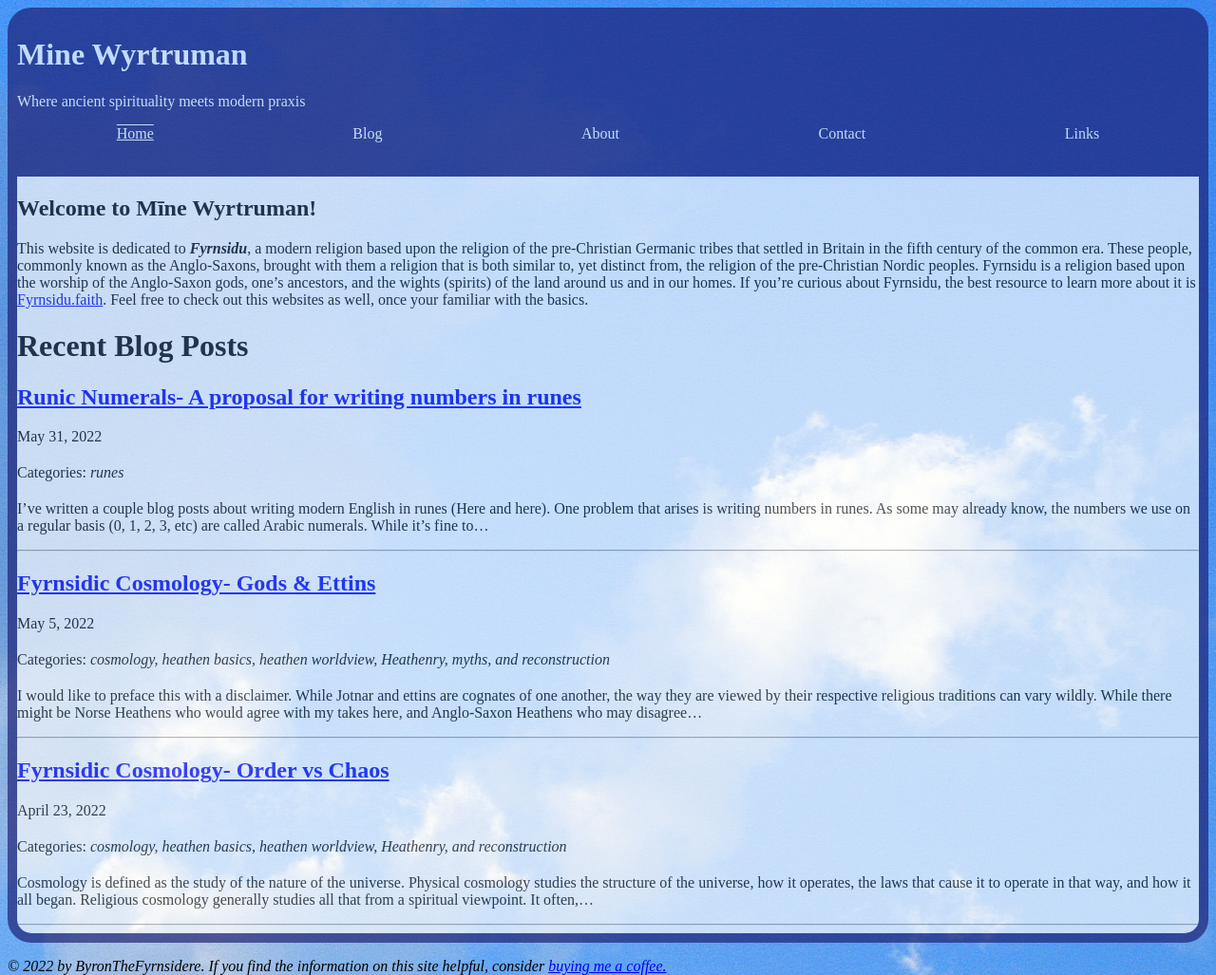
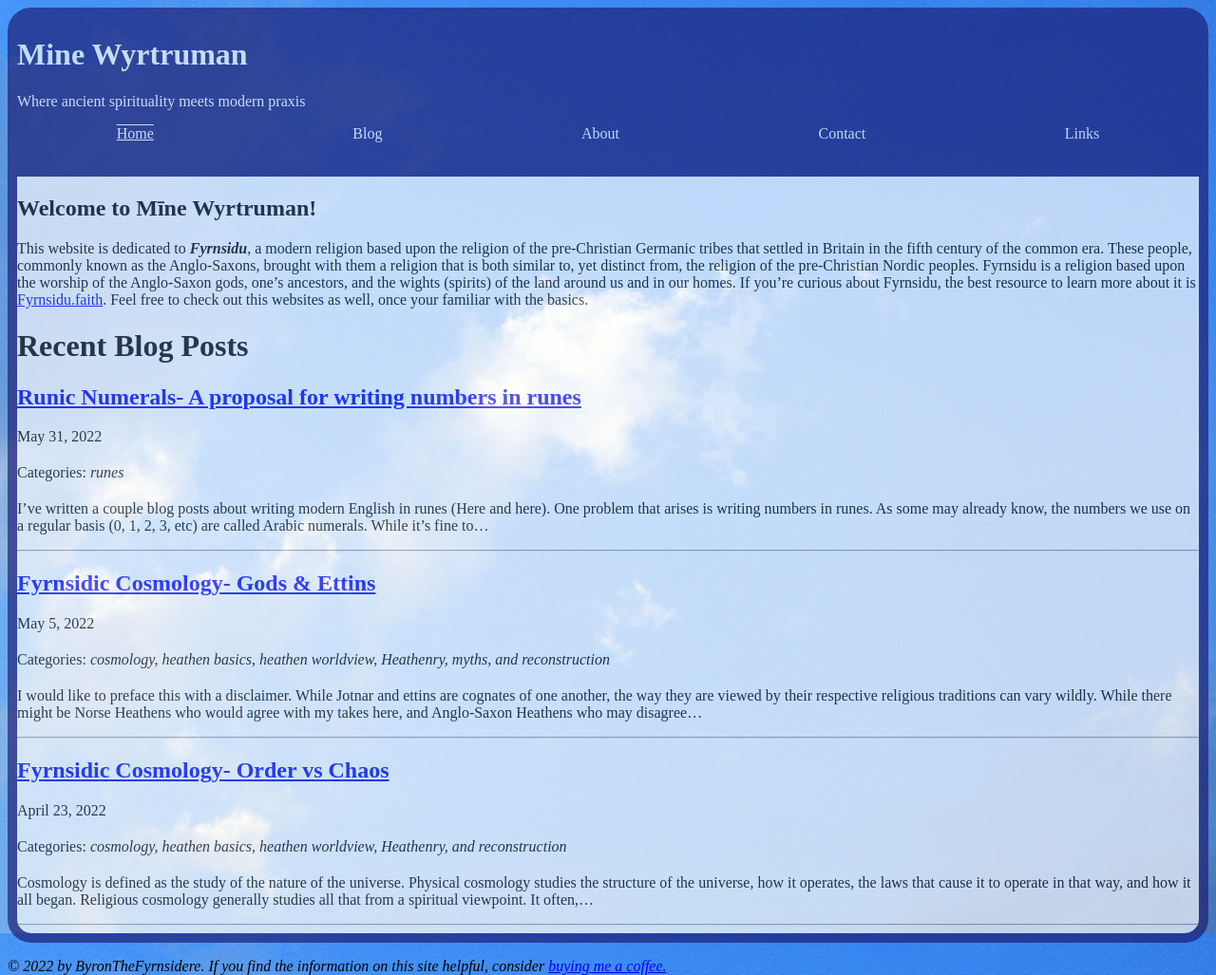
Before and after one commit to byronpendason/byronpendason.github.io, a Jekyll site: the page built from index.md, in a window 1280 px wide. Shown: the whole page at 95% size. Built offline with Jekyll 4.4.1, drawn with Linux system fonts in a browser that asks for light colours; our own code applies the rules of GitHub Pages for plain Markdown files; comment, search, counter and statistics services are not loaded.

Commit message:
Update style.css

```diff
--- a/css/style.css
+++ b/css/style.css
@@ -16,6 +16,8 @@ body {
   background-image: url("/media/blue-sky-with-small-cloud.jpg");
   background-color: CornflowerBlue;
   background-attachment: fixed;
+  background-size: cover;
+  position: center;
   color: black;
 }
 #header-text {
```
